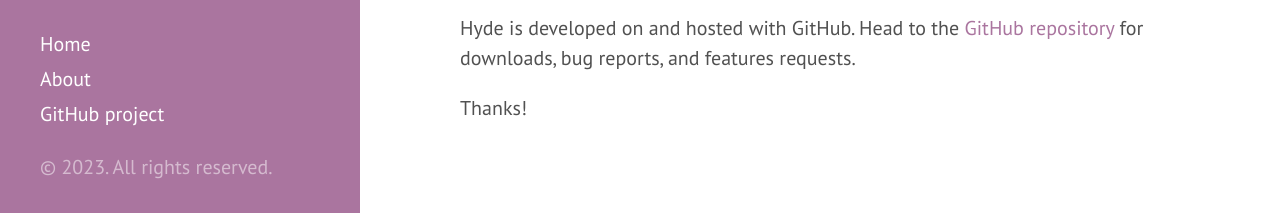
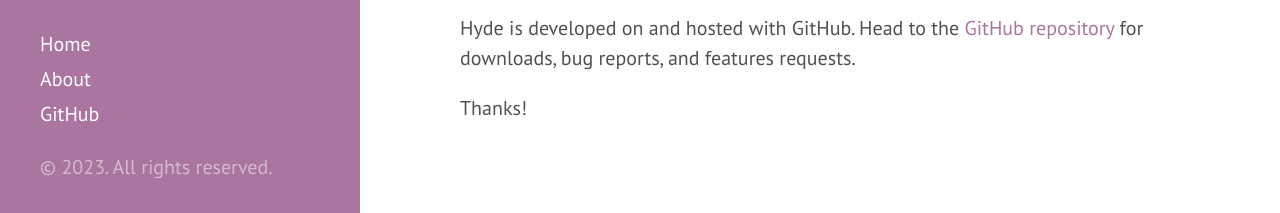
Before and after one commit to sxnjanak/sxnjanak.github.io, a Jekyll site: the page built from index.html, in a window 1280 px wide and 900 px high, scrolled down 524 px. Shown: the part 678-891 px from the top of the window. Built offline with Jekyll 4.4.1, drawn with Linux system fonts in a browser that asks for light colours; Markdown is read by kramdown in place of the engine named in the settings; the list of posts is cut into pages by our own code.

Commit message:
Changing git repo to git account

```diff
--- a/_config.yml
+++ b/_config.yml
@@ -23,4 +23,4 @@
 version:          0.1.0
 
 github:
-  repo:           https://github.com/sxnjanak/sxnjanak.github.io
+  account:           https://github.com/sxnjanak
--- a/_includes/sidebar.html
+++ b/_includes/sidebar.html
@@ -27,7 +27,7 @@
         {% endif %}
       {% endfor %}
 
-      <a class="sidebar-nav-item" href="{{ site.github.repo }}">GitHub project</a>
+      <a class="sidebar-nav-item" href="{{ site.github.account }}">GitHub</a>
     </nav>
 
     <p>&copy; {{ site.time | date: '%Y' }}. All rights reserved.</p>
```
